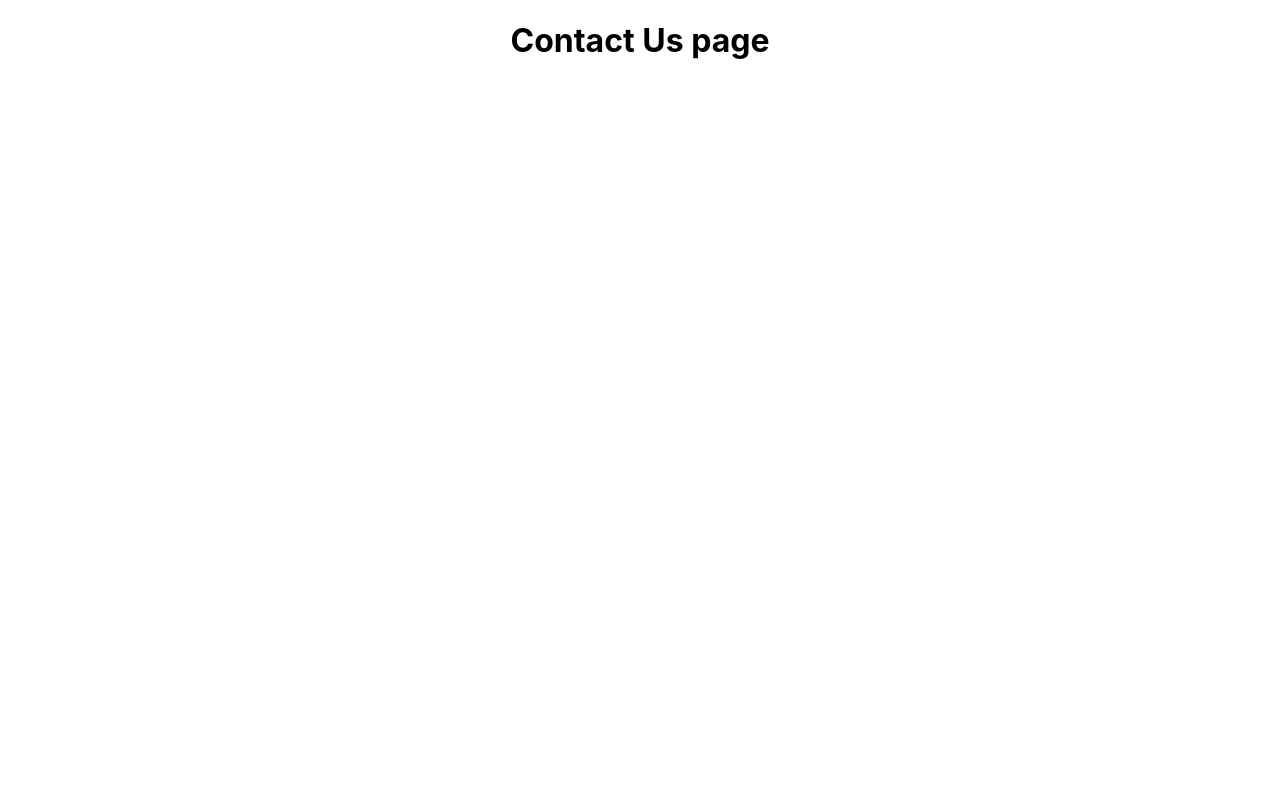
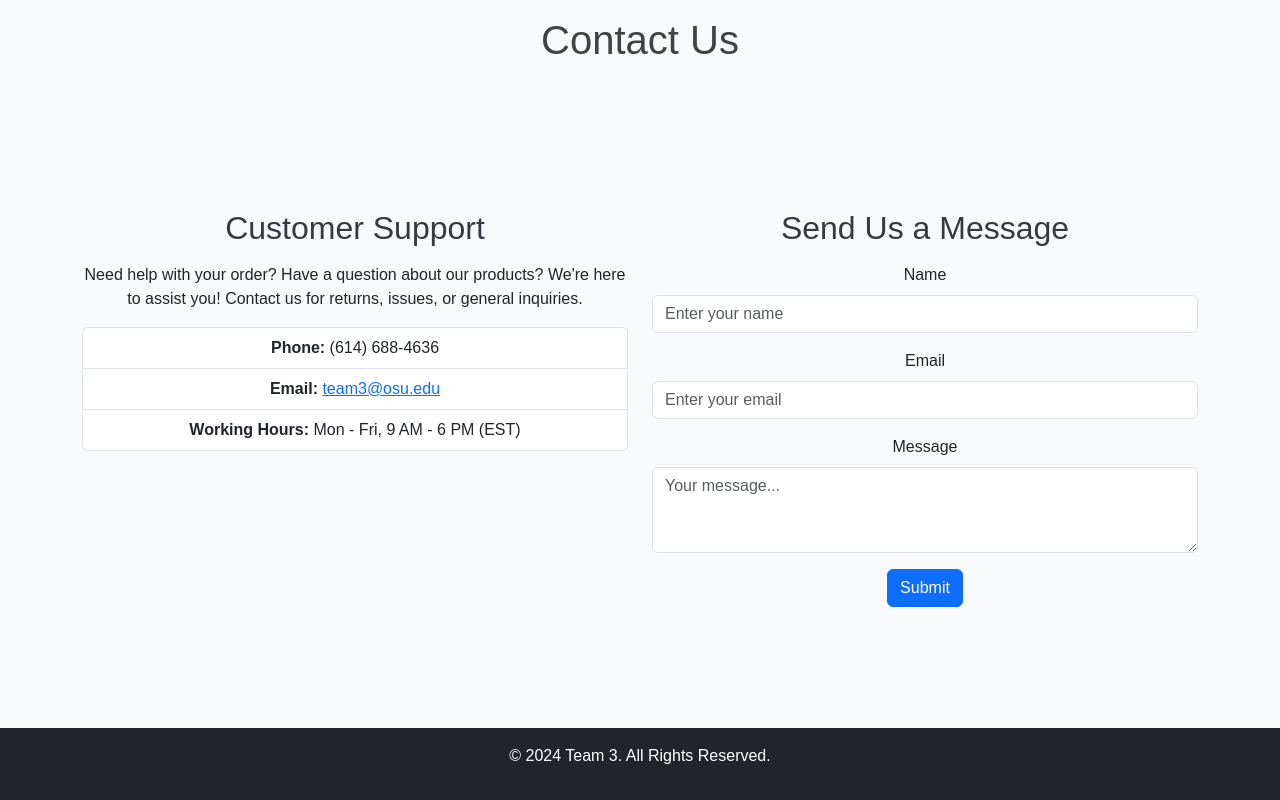
Before and after one commit to divyangp063/golfapp, a React (Create React App) app: page /home/contactUs in a window 1280 px wide. Built offline with nearby package versions, Linux system fonts and the light colour scheme.

Commit message:
finished contact Us page

```diff
--- a/package.json
+++ b/package.json
@@ -7,6 +7,7 @@
     "@testing-library/react": "^13.4.0",
     "@testing-library/user-event": "^13.5.0",
     "axios": "^1.7.7",
+    "bootstrap": "^5.3.3",
     "cors": "^2.8.5",
     "express": "^4.21.1",
     "react": "^18.3.1",
--- /dev/null
+++ b/src/components/ContactUs.css
@@ -0,0 +1,26 @@
+.contact-page {
+    font-family: Arial, Helvetica, sans-serif;
+    background-color: #f8f9fa;
+    min-height: 100vh;
+    display: flex;
+    flex-direction: column;
+    justify-content: space-between;
+}
+
+.header h1 {
+    font-size: 2.5rem;
+    color: #424242;
+}
+
+.container h2 {
+    color: #343a40;
+    margin-bottom: 15px;
+}
+
+.footer {
+    background-color: #343a40;
+    color: white;
+    position: relative;
+    bottom: 0;
+    width: 100%;
+}
--- a/src/components/contactUs.js
+++ b/src/components/contactUs.js
@@ -1,13 +1,62 @@
 import React from "react";
+import "./ContactUs.css"; // Custom styles
+import "bootstrap/dist/css/bootstrap.min.css"; // Bootstrap styles
 
 const ContactUs = () => {
-    let title = "Contact Us page";
+    return (
+        <div className="contact-page">
+            <header className="header bg-light p-3 text-center">
+                <h1>Contact Us</h1>
+            </header>
 
-    return (
-        <div>
-            <h1>
-                {title}
-            </h1>
+            <div className="container mt-5">
+                <div className="row">
+                    <div className="col-md-6">
+                        <h2>Customer Support</h2>
+                        <p>
+                            Need help with your order? Have a question about our products?
+                            We're here to assist you! Contact us for returns, issues, or general inquiries.
+                        </p>
+                        <ul className="list-group">
+                            <li className="list-group-item">
+                                <strong>Phone:</strong> (614) 688-4636
+                            </li>
+                            <li className="list-group-item">
+                                <strong>Email:</strong> <a href="mailto:team3@osu.edu">team3@osu.edu</a>
+                            </li>
+                            <li className="list-group-item">
+                                <strong>Working Hours:</strong> Mon - Fri, 9 AM - 6 PM (EST)
+                            </li>
+                        </ul>
+                    </div>
+
+                    <div className="col-md-6">
+                        <h2>Send Us a Message</h2>
+                        <form>
+                            <div className="mb-3">
+                                <label htmlFor="name" className="form-label">Name</label>
+                                <input type="text" className="form-control" id="name" placeholder="Enter your name" />
+                            </div>
+
+                            <div className="mb-3">
+                                <label htmlFor="email" className="form-label">Email</label>
+                                <input type="email" className="form-control" id="email" placeholder="Enter your email" />
+                            </div>
+
+                            <div className="mb-3">
+                                <label htmlFor="message" className="form-label">Message</label>
+                                <textarea className="form-control" id="message" rows="3" placeholder="Your message..."></textarea>
+                            </div>
+
+                            <button type="submit" className="btn btn-primary">Submit</button>
+                        </form>
+                    </div>
+                </div>
+            </div>
+
+            <footer className="footer bg-dark text-white mt-5 p-3 text-center">
+                <p>&copy; 2024 Team 3. All Rights Reserved.</p>
+            </footer>
         </div>
     );
 };
--- a/src/components/home.js
+++ b/src/components/home.js
@@ -8,6 +8,9 @@ const Home = () => {
             <h1>
                 {title}
             </h1>
+            <footer className="footer bg-dark text-white mt-5 p-3 text-center">
+                <p>&copy; 2024 Team 3. All Rights Reserved.</p>
+            </footer>
         </div>
     );
 };
--- a/src/components/myCart.js
+++ b/src/components/myCart.js
@@ -8,6 +8,9 @@ const MyCart = () => {
             <h1>
                 {title}
             </h1>
+            <footer className="footer bg-dark text-white mt-5 p-3 text-center">
+                <p>&copy; 2024 Team 3. All Rights Reserved.</p>
+            </footer>
         </div>
     );
 };
```
Also changed, not shown: 1 other file (tests, documents, lock files or other folders).
